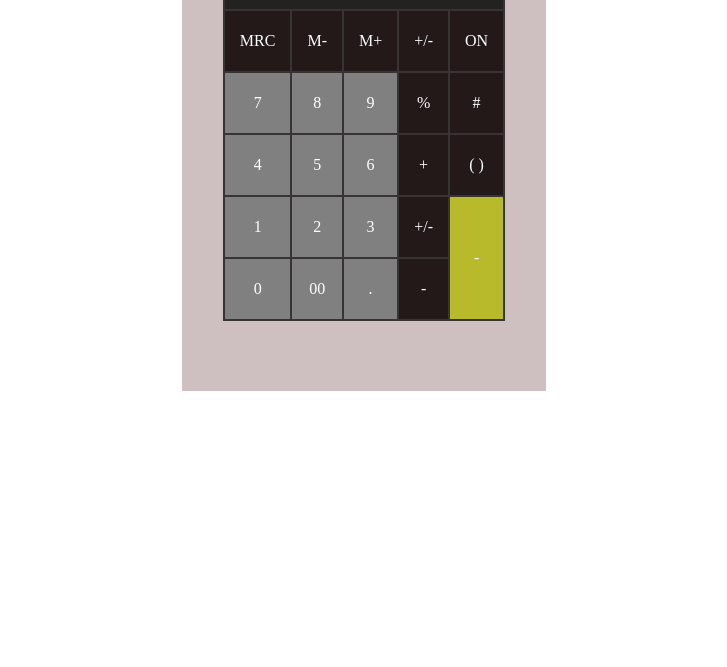
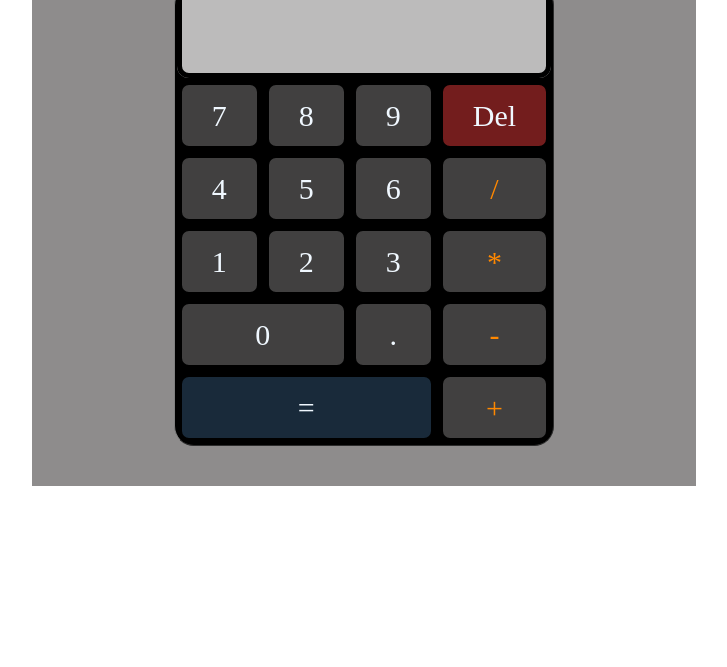
Before and after one commit to TalhaAnsari056/CalculatorWithJs, a plain HTML site: page index.html in a window 1280 px wide. Shown: the part 133-800 px from the top of the page, without its empty margins (276-1003 px from the left). Drawn offline with Linux system fonts and the light colour scheme.

Commit message:
Calculator

```diff
--- /dev/null
+++ b/calculator.css
@@ -0,0 +1,43 @@
+span{
+    font-size: 50px;
+    font-weight: 100px;
+
+}
+td{
+    padding: 30px;
+    line-height: 1px;
+    border: 5px solid black;
+    font-size: 30px;
+    text-align: center;
+    color: aliceblue;
+    /* border-collapse: separate; */
+    border-radius: 12px;
+}
+/* tr{
+    border: 3px solid black;
+} */
+.maindiv{
+    background-color:#8E8C8C;
+    margin: 20px 300px 50px 300px;
+    padding: 40px;
+}
+.row1{
+    background-color: #BCBBBB;
+
+}
+.same{
+    background-color: #414040;
+}
+.del{
+    background-color: #731D1D;
+}
+.equal{
+    background-color: #192A3A;
+}
+#mustard{
+    color: #FF8800;
+}
+.tabl{
+    background-color: black;
+    border-radius: 20px;
+}
--- a/index.html
+++ b/index.html
@@ -3,60 +3,47 @@
 <head>
     <meta charset="UTF-8">
     <meta name="viewport" content="width=device-width, initial-scale=1.0">
-    <title>CalculatorWithJs</title>
-    <link rel="stylesheet" href="style.css">
+    <title>calculator</title>
+    <link rel="stylesheet" href="calculator.css">
 </head>
 <body>
+    <div class="maindiv">
     <center>
-        <div class="dev">
-            <p>Calculator</p>
-    <table class="tab" >
-        <!-- row 1 -->
-         <tr class="first"><td class="first" colspan="5">000000123</td></tr>
-         <tr class="second"><td class="second" colspan="5"></td></tr>
-        <tr class="text">
-            <td class="dif">MRC</td>
-            <td class="dif">M-</td>
-            <td class="dif">M+</td>
-            <td class="dif">+/-</td>
-            <td class="dif">ON</td>
-        </tr >
-        <!-- row 2 -->
-        <tr class="text">
-        <td class="col">7</td>
-        <td class="col">8</td>
-        <td class="col">9</td>
-        <td class="dif">%</td>
-        <td class="dif">#</td>
-    </tr>
-    <!-- row3 -->
-    <tr class="text">
-        <td class="col">4</td>
-        <td class="col">5</td>
-        <td class="col">6</td>
-        <td class="dif">+</td>
-        <td class="dif">( )</td>
-    </tr>
-    <!-- row4 -->
-    <tr class="text">
-        <td class="col">1</td>
-        <td class="col">2</td>
-        <td class="col">3</td>
-        <td class="dif">+/-</td>
-        <td id="last" rowspan="2">-</td>
-    </tr>
-    <!-- row5 -->
-    <tr class="text">
-        <td class="col">0</td>
-        <td class="col">00</td>
-        <td class="col">.</td>
-        <td class="dif">-</td>
-        <!-- <td rowspan="2">-</td> -->
-    </tr>
+        <span>Calculator</span>
+<table class="tabl" border="1px solid white">
+        <tr class="row1">
+            <td height="20px" colspan="4"></td>
+        </tr>
+        <tr class="row2">
+            <td class="same">7</td>
+            <td class="same">8</td>
+            <td class="same">9</td>
+            <td class="del">Del</td>
+        </tr>
+        <tr class="row3">
+            <td class="same">4</td>
+            <td class="same">5</td>
+            <td class="same">6</td>
+            <td class="same" id="mustard" >/</td>
+        </tr>
+        <tr class="row4">
+            <td class="same">1</td>
+            <td class="same">2</td>
+            <td class="same">3</td>
+            <td class="same" id="mustard">*</td>
+        </tr>
+        <tr class="row5">
+            <td colspan="2"  class="same">0</td>
+            <td  class="same">.</td>
+            <td  class="same" id="mustard">-</td>
+        </tr>
+        <tr class="row6">
+            <td colspan="3" class="equal">=</td>
+            <td  class="same" id="mustard">+</td>
+        </tr>
     </table>
+</center>
 </div>
-</center>
-
 </body>
-<script src="./index.js"></script>
+<script src="./index.html"></script>
 </html>
--- a/index.js
+++ b/index.js
@@ -0,0 +1,37 @@
+var screenDiv = document.getElementsByClassName('screen')[0]
+function getValue(value){
+    switch(value){
+        case '=':
+            var res = eval(screenDiv.innerText);
+            screenDiv.innerText = res;
+            break;
+        case '':
+            screenDiv.innerText = '';
+            break;
+        case 'back':
+                screenDiv.innerText = screenDiv.innerText.slice(0,screenDiv.innerText.length-1);
+                break;
+        default:
+            screenDiv.innerText += value;
+
+    }
+
+}
+
+var num = 100;
+// console.log(`the result is: ${num+100} and the an`)
+ //template literals
+
+// var btn = `<button><i>submit</i></button>`
+// console.log(btn);
+// screenDiv.innerHTML = btn;
+
+
+
+var array = [0,1,2,3,4]
+var array2 = [0,1,2,3,4]
+var array3 = [...array, ...array2] //spread operators
+ array3 = [100, ...array3]
+
+
+// console.log(array3);
```
